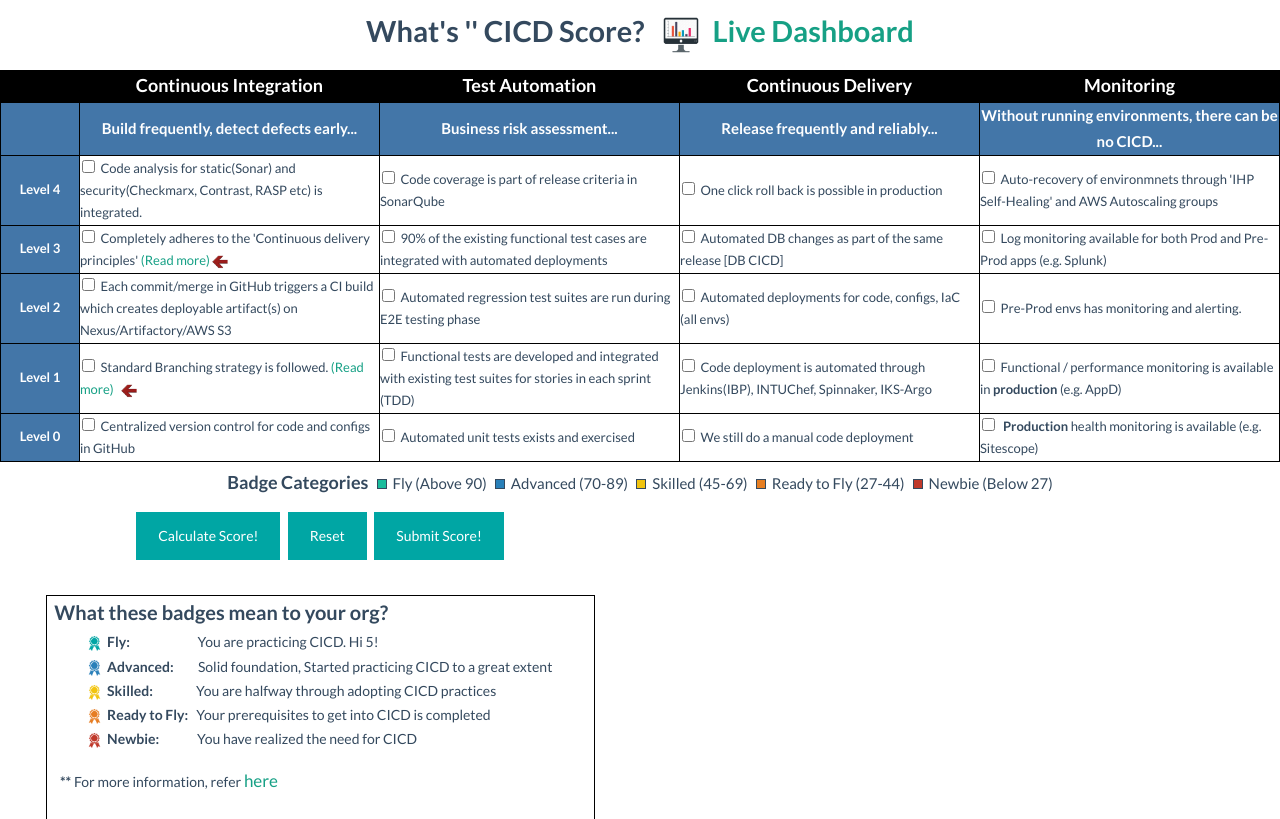
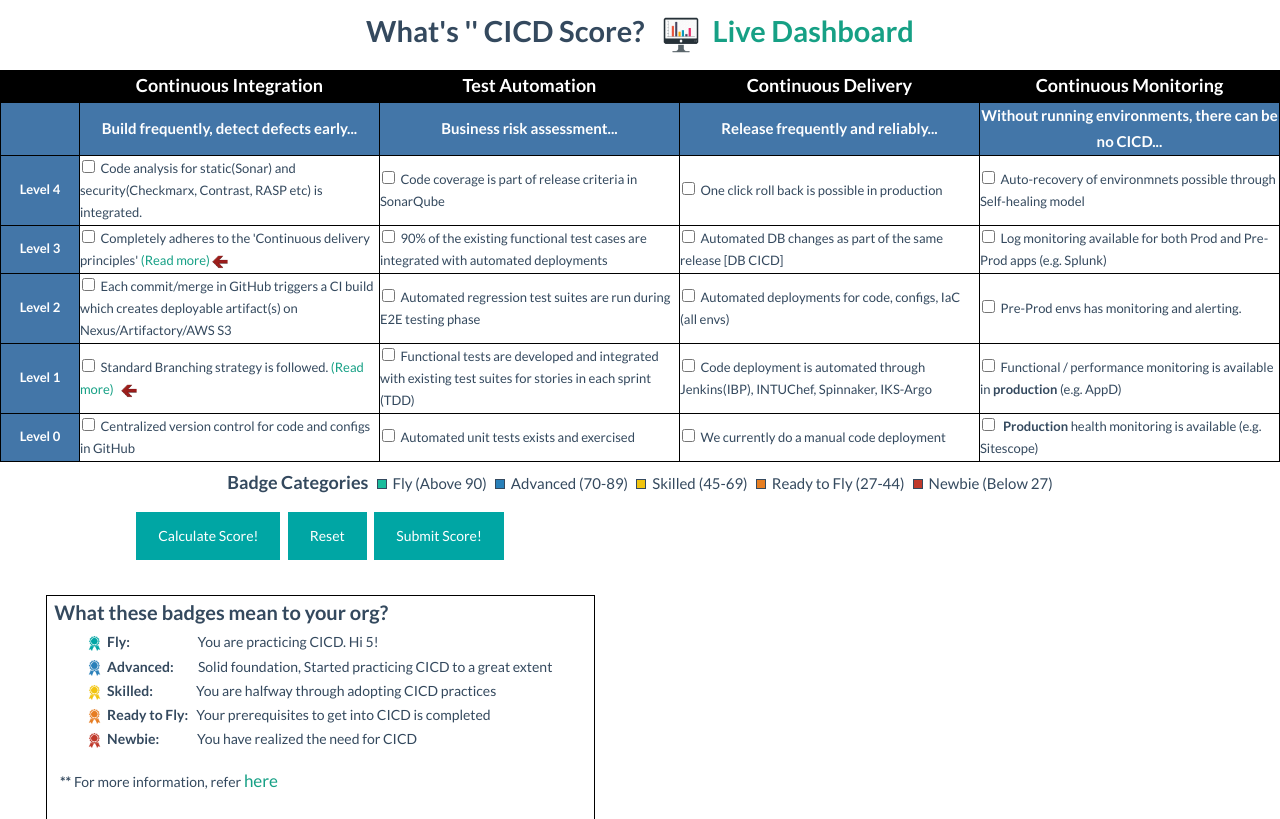
Before and after one commit to intuit/CICDScore, a PHP site: page /score.php in a window 1280 px wide. Shown: the top 819 px of the page. Run offline with PHP 8.4, Linux system fonts and the light colour scheme; data that the repository does not hold is empty; some libraries are stand-ins or nearby versions.

Commit message:
Some landing page changes

```diff
--- a/score.php
+++ b/score.php
@@ -398,7 +398,7 @@ What's <?php echo "'$app_disp'";?> CICD Score? &nbsp;&nbsp<a href="dashboard.php
 		 <th style="text-align:center;">Continuous Integration <!--<span class="points">Earn 7 points--></th>
                 <th style="text-align:center;">Test Automation <!--<span class="points">Earn 6 points</span>--></th>
                 <th style="text-align:center;">Continuous Delivery <!--<span class="points">Earn 6 points--></th>
-	        <th style="text-align:center;">Monitoring <!--<span class="points">Earn 5 points--></th>
+	        <th style="text-align:center;">Continuous Monitoring <!--<span class="points">Earn 5 points--></th>
 	</tr>
 	<tr class="level">
 		<th class="level"></th>
@@ -412,7 +412,7 @@ What's <?php echo "'$app_disp'";?> CICD Score? &nbsp;&nbsp<a href="dashboard.php
 		<td>&nbsp;<input type="checkbox" value="7">&nbsp;&nbsp;Code analysis for static(Sonar) and security(Checkmarx, Contrast, RASP etc) is integrated. </td>
 		<td>&nbsp;<input type="checkbox" value="6">&nbsp;&nbsp;Code coverage is part of release criteria in SonarQube</td>
 		<td>&nbsp;<input type="checkbox" value="6">&nbsp;&nbsp;One click roll back is possible in production </td>
-		<td>&nbsp;<input type="checkbox" value="5">&nbsp;&nbsp;Auto-recovery of environmnets through 'IHP Self-Healing' and AWS Autoscaling groups  </td>
+		<td>&nbsp;<input type="checkbox" value="5">&nbsp;&nbsp;Auto-recovery of environmnets possible through Self-healing model  </td>
 
 	</tr>
 	<tr>
@@ -440,7 +440,7 @@ What's <?php echo "'$app_disp'";?> CICD Score? &nbsp;&nbsp<a href="dashboard.php
 		<td class="level">Level 0</td>
 		<td>&nbsp;<input type="checkbox" value="0">&nbsp;&nbsp;Centralized version control for code and configs in GitHub</td>
 		<td>&nbsp;<input type="checkbox" value="6">&nbsp;&nbsp;Automated unit tests exists and exercised </td>
-		<td>&nbsp;<input type="checkbox" value="0">&nbsp;&nbsp;We still do a manual code deployment</td>
+		<td>&nbsp;<input type="checkbox" value="0">&nbsp;&nbsp;We currently do a manual code deployment</td>
 	<td>&nbsp;<input type="checkbox" value="0">&nbsp;&nbsp; <b>Production</b> health monitoring is available (e.g. Sitescope)</td>
 	</tr>
     </tbody>
```
